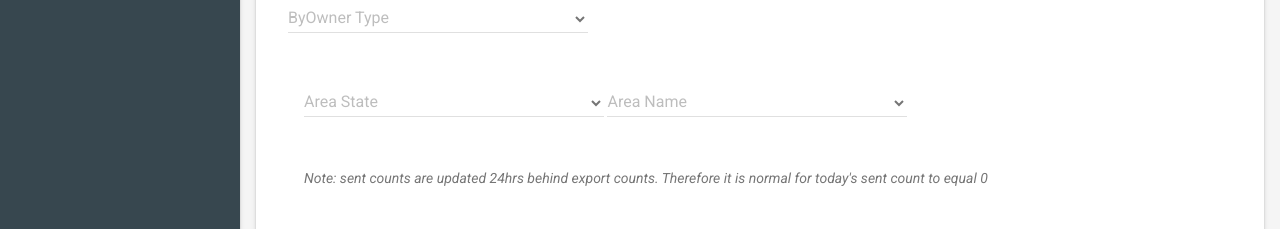
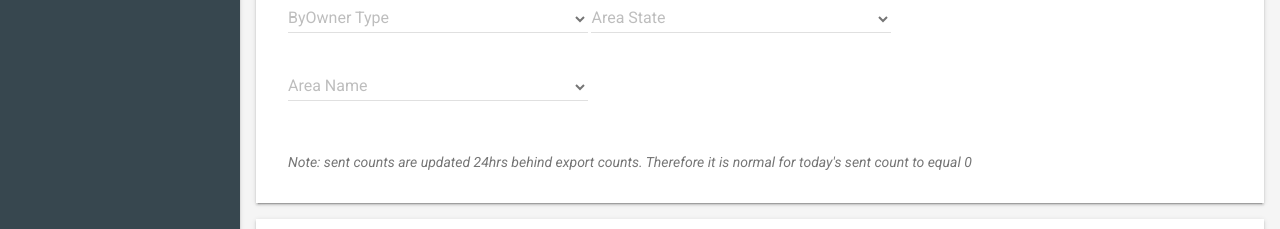
Before and after one commit to len0rd/Repley, a plain HTML site: page web/areas.html in a window 1280 px wide. Shown: the part 187-416 px from the top of the page. Drawn offline with nearby package versions, Linux system fonts and the light colour scheme.

Commit message:
fixes to sample site

```diff
--- a/web/areas.html
+++ b/web/areas.html
@@ -201,7 +201,6 @@
                 <label class="mdl-textfield__label" for="query_state_list">ByOwner Type</label>
               </div>
 
-            <div class="mdl-card__supporting-text">
               <div class="mdl-textfield mdl-js-textfield mdl-textfield--floating-label">
                 <select class="mdl-textfield__input" id="query_state_list" onChange="selectState()">
                   <option></option>
```
Lines whose indentation alone changed are shown as unchanged.
